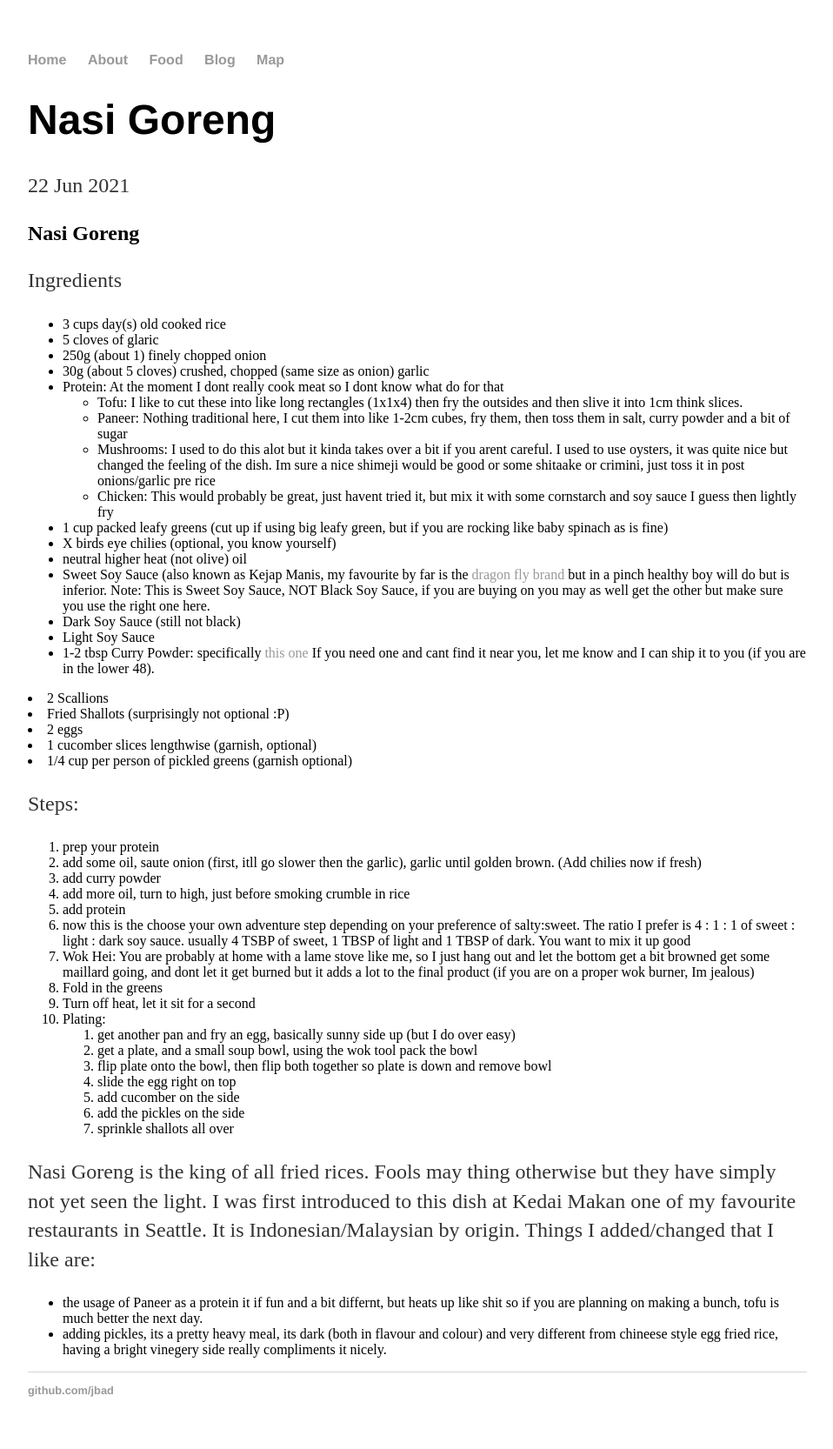
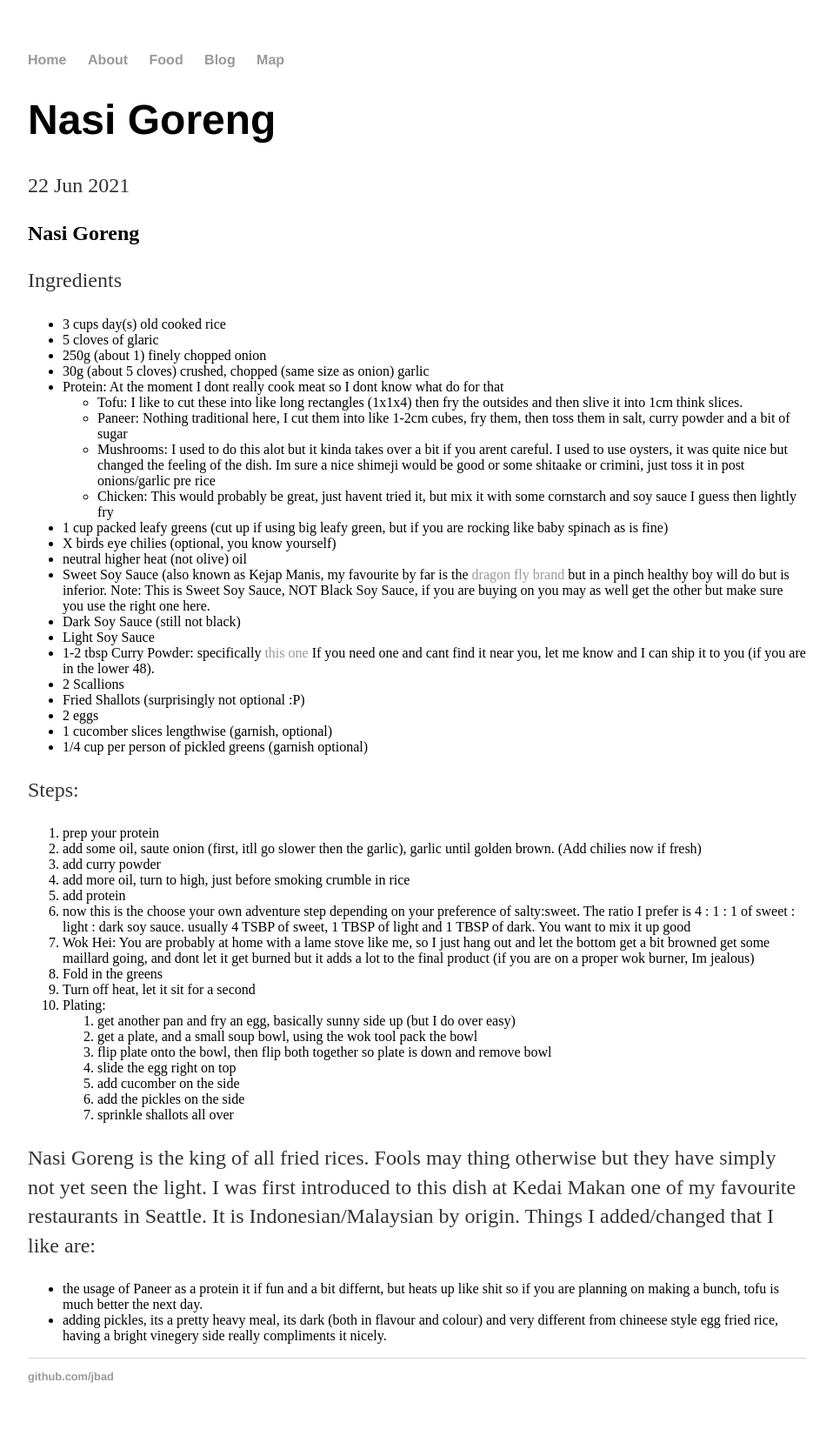
Before and after one commit to JBad/jbad.github.io, a Jekyll site: the page built from food/_posts/2020-06-22-nasi_goreng.md, in a window 1280 px wide. Shown: the whole page at 87% size, without its empty margins (160-1118 px from the left). Built offline with Jekyll 4.4.1, drawn with Linux system fonts in a browser that asks for light colours.

Commit message:
fix ingre list

```diff
--- a/food/_posts/2020-06-22-nasi_goreng.md
+++ b/food/_posts/2020-06-22-nasi_goreng.md
@@ -25,12 +25,12 @@ Ingredients
   <li>Dark Soy Sauce (still not black)</li>
   <li>Light Soy Sauce </li>
   <li>1-2 tbsp Curry Powder: specifically <a href="http://www.efooddepot.com/products/tl-bon-con-voi-corp/5698/tl-bon-con-voi-corp-curry-powder-hot-(ca-rin-ni--hy--cay)--hy--2oz.html"> this one </a> If you need one and cant find it near you, let me know and I can ship it to you (if you are in the lower 48). </li>
-</ul>
   <li>2 Scallions</li>
   <li>Fried Shallots (surprisingly not optional :P)</li>
   <li>2 eggs</li>
   <li>1 cucomber slices lengthwise (garnish, optional)</li>
   <li>1/4 cup per person of pickled greens (garnish optional)</li>
+</ul>
 Steps:
 <ol>
   <li>prep your protein</li>
```
